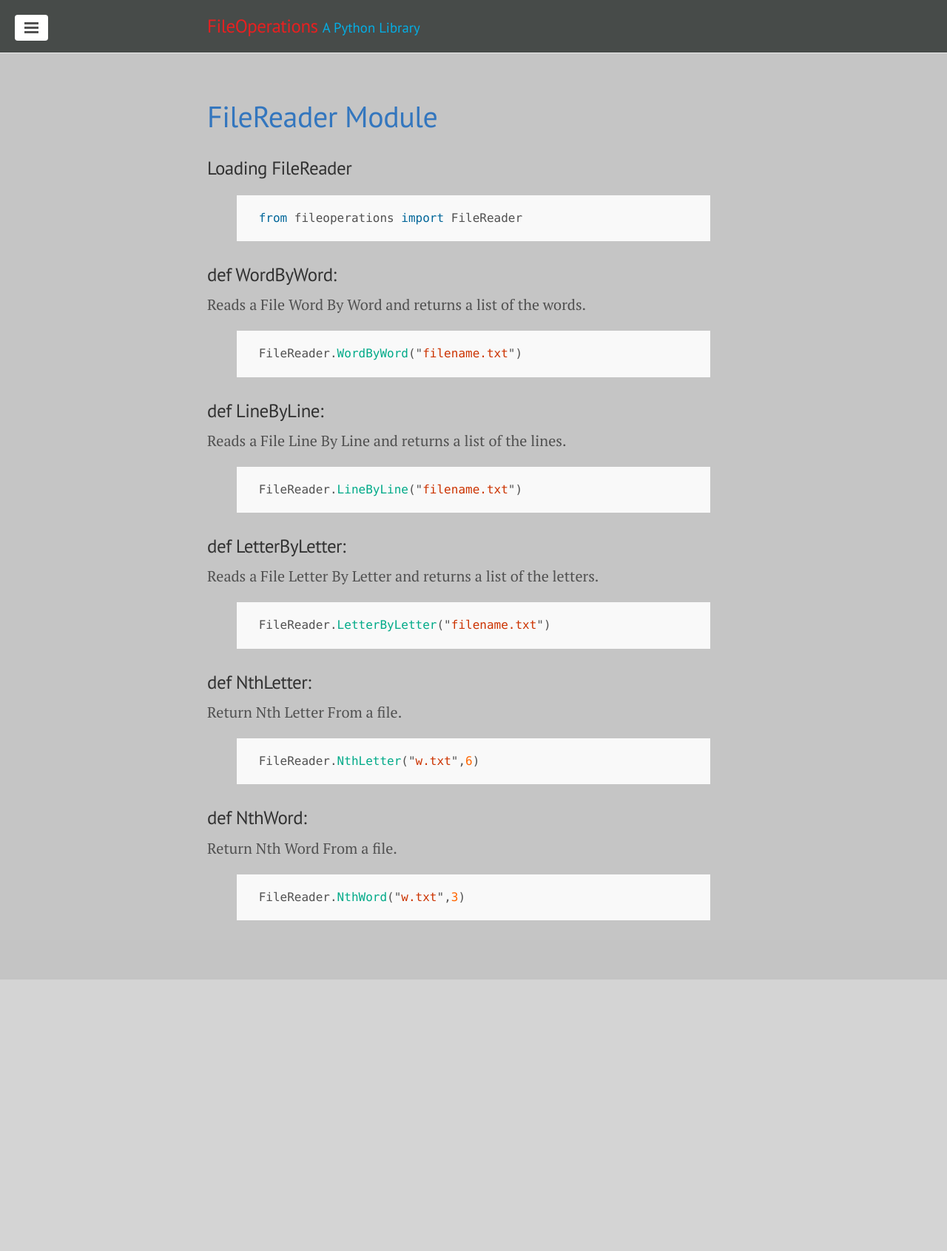
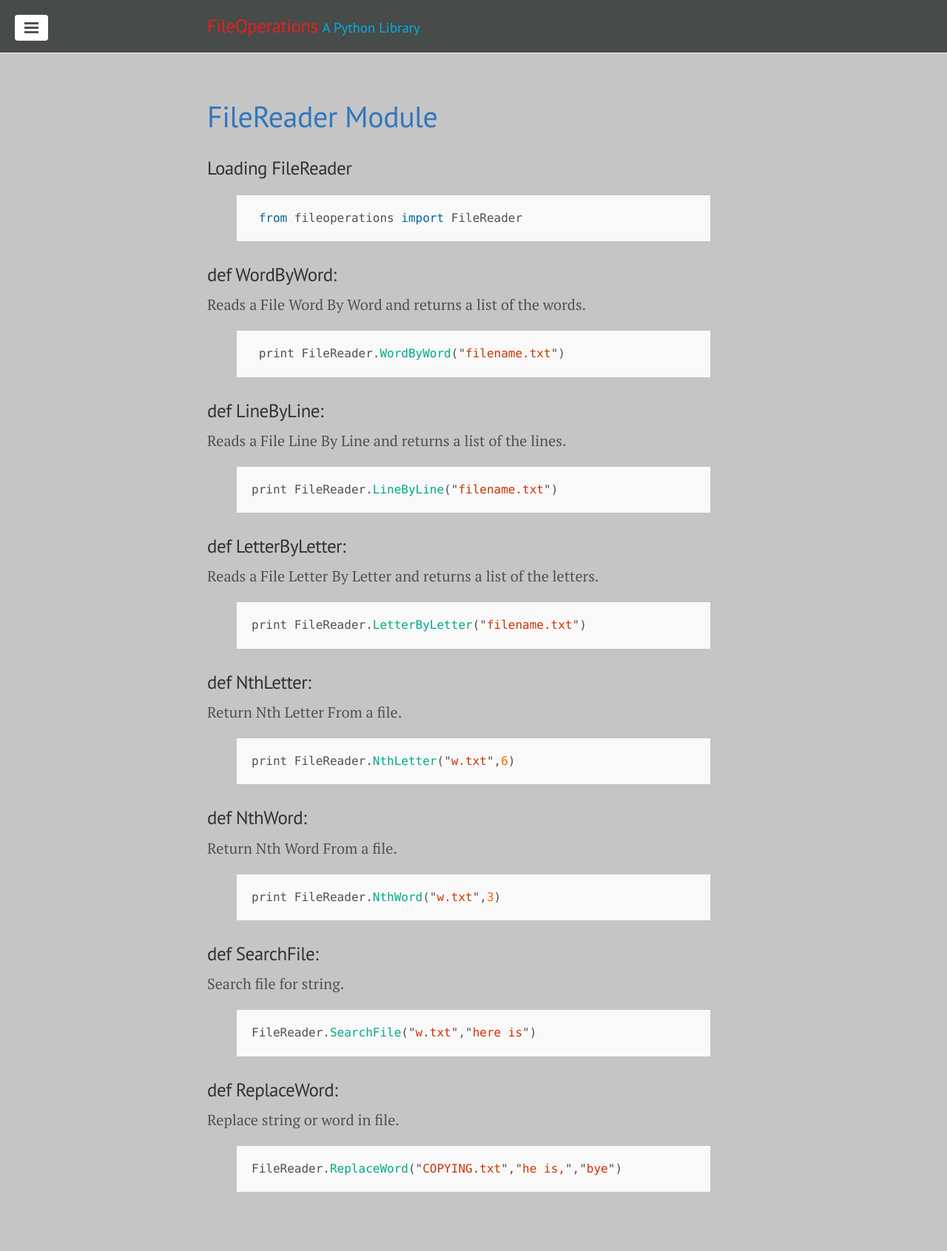
Before and after one commit to hassaanaliw/fileoperations.github.io, a Jekyll site: the page built from FileReader/index.html, in a window 1280 px wide. Shown: the whole page at 74% size. Built offline with Jekyll 4.4.1, drawn with Linux system fonts in a browser that asks for light colours; Markdown is read by kramdown in place of the engine named in the settings; before the commit the page ends 1324 px from its top, so only the background shows below that.

Commit message:
Update NavBar. Add Functions : Search and Replace

```diff
--- a/FileReader/index.html
+++ b/FileReader/index.html
@@ -10,22 +10,30 @@ description: ""
  {%highlight js%} from fileoperations import FileReader {%endhighlight%}
   <h3>def WordByWord:</h3>
    <p> Reads a File Word By Word and returns a list of the words.
-     {%highlight js%} FileReader.WordByWord("filename.txt") {%endhighlight%}
+     {%highlight js%} print FileReader.WordByWord("filename.txt") {%endhighlight%}
     </p>
 
 <h3>def LineByLine:</h3>
    <p> Reads a File Line By Line and returns a list of the lines.
-     {%highlight js%} FileReader.LineByLine("filename.txt") {%endhighlight%}
+     {%highlight js%}print FileReader.LineByLine("filename.txt") {%endhighlight%}
     </p>
 <h3>def LetterByLetter:</h3>
    <p> Reads a File Letter By Letter and returns a list of the letters.
-     {%highlight js%} FileReader.LetterByLetter("filename.txt") {%endhighlight%}
+     {%highlight js%}print FileReader.LetterByLetter("filename.txt") {%endhighlight%}
     </p>
 <h3>def NthLetter:</h3>
    <p>Return Nth Letter From a file.
-     {%highlight js%} FileReader.NthLetter("w.txt",6) {%endhighlight%}
+     {%highlight js%}print FileReader.NthLetter("w.txt",6) {%endhighlight%}
     </p>
 <h3>def NthWord:</h3>
    <p>Return Nth Word From a file.
-     {%highlight js%} FileReader.NthWord("w.txt",3) {%endhighlight%}
+     {%highlight js%}print FileReader.NthWord("w.txt",3) {%endhighlight%}
     </p>
+<h3>def SearchFile:</h3>
+   <p>Search file for string.
+     {%highlight js%}FileReader.SearchFile("w.txt","here is") {%endhighlight%}
+    </p>
+<h3>def ReplaceWord:</h3>
+   <p>Replace string or word in file.
+     {%highlight js%}FileReader.ReplaceWord("COPYING.txt","he is,","bye"){%endhighlight%}
+    </p>
--- a/_config.yml
+++ b/_config.yml
@@ -18,7 +18,7 @@ author:
   url:            https://twitter.com/mdo
 
 # Custom vars
-version:          1.0.0
+version:          1.1.0
 
 github:
   repo:           http://github.com/hassaanaliw/fileoperations
--- a/index.html
+++ b/index.html
@@ -19,9 +19,11 @@ title: Home
         <li><a href="/FileOperations/" class="indexa">FileOperations</a></li>
         <li><a href="/FileReader/" class="indexa">FileReader</a></li>
        </ul>
+    </li>
+    <li>
+      <a href="mailto:hassaanaliw@gmail.com" class="indexa">Request Feature</a>
+    </li>
 
-
-    </li>
 
 
   <p>TIP: Use the NavButton in the top left to make Navigating easy.</p>
--- a/public/css/lanyon.css
+++ b/public/css/lanyon.css
@@ -505,7 +505,7 @@ a.pagination-item:hover {
 .theme-base-0d .sidebar,
 .theme-base-0d .sidebar-toggle:active,
 .theme-base-0d #sidebar-checkbox:checked ~ .sidebar-toggle {
-  background-color: #092835;
+  background-color: #0B6153;
 }
 .theme-base-0d .container a,
 .theme-base-0d .sidebar-toggle,
```
